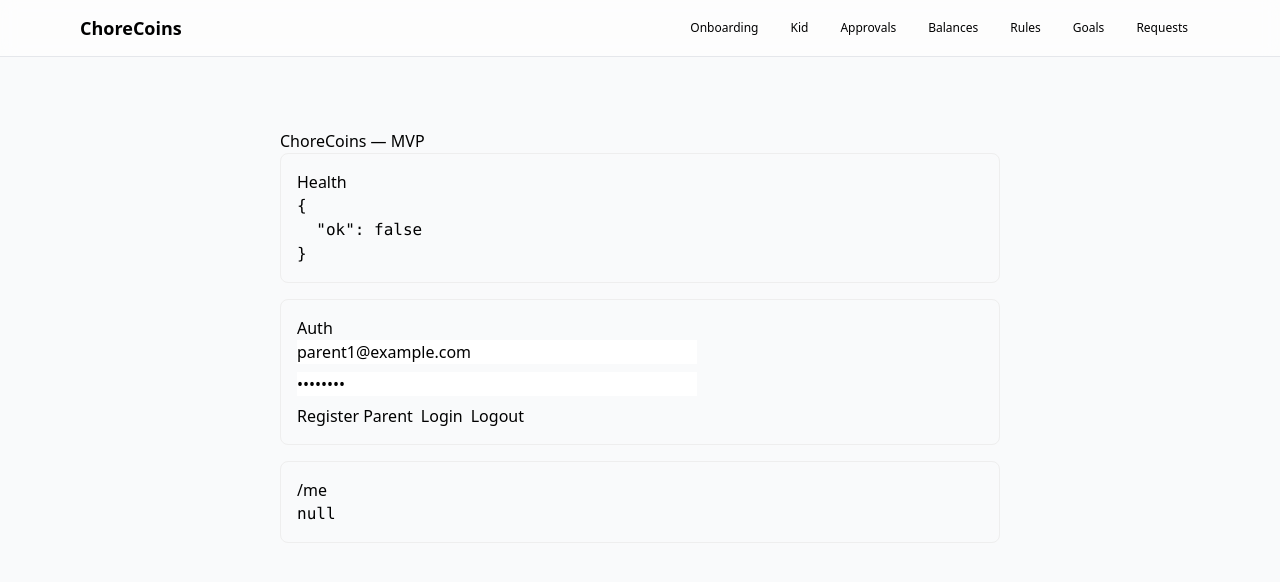
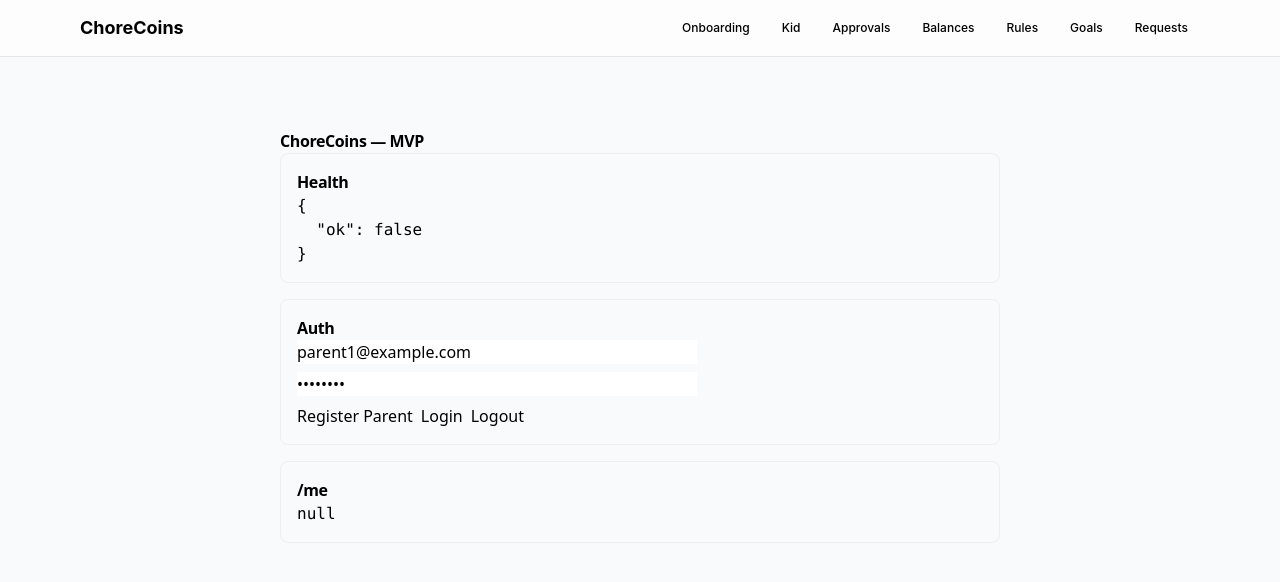
Before and after one commit to smartdealmind/earningsjr, a React (Vite) app in the folder apps/web/: page / in a window 1280 px wide. Shown: the top 582 px of the page. Built offline with nearby package versions, Linux system fonts and the light colour scheme; no server answers.

Commit message:
chore: update CORS for chorecoins.pages.dev + improve typography
- Add chorecoins.pages.dev to ALLOWED_ORIGINS
- Enable antialiasing for better font rendering
- Use system font stack for optimal readability
- Add tracking for headings

```diff
--- a/apps/web/src/index.css
+++ b/apps/web/src/index.css
@@ -2,6 +2,17 @@
 @tailwind components;
 @tailwind utilities;
 
-:root {
-  color-scheme: light dark;
+@layer base {
+  :root {
+    color-scheme: light dark;
+  }
+
+  body {
+    @apply antialiased;
+    font-family: -apple-system, BlinkMacSystemFont, "Segoe UI", Roboto, "Helvetica Neue", Arial, sans-serif;
+  }
+
+  h1, h2, h3, h4, h5, h6 {
+    @apply font-semibold tracking-tight;
+  }
 }
```
Also changed, not shown: 1 other file (tests, documents, lock files or other folders).
